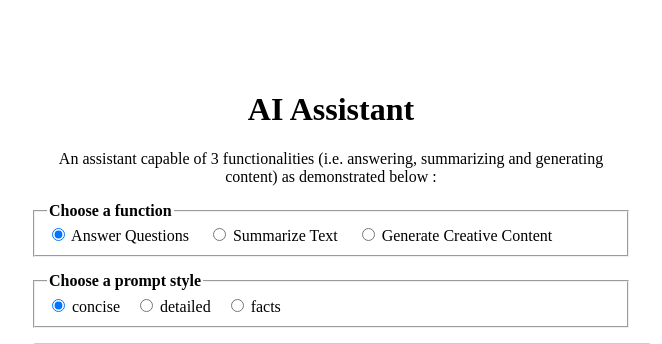
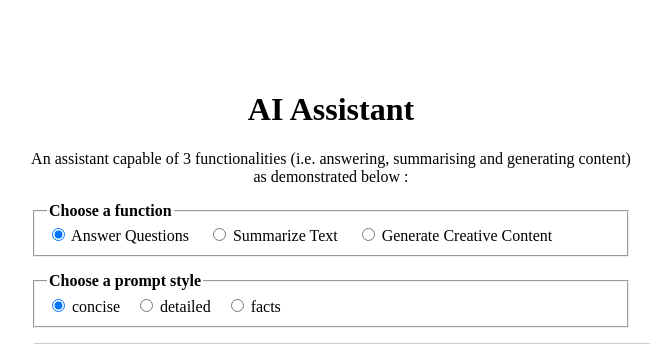
Before and after one commit to ronitkumar77tech/ai_assistant_july26, a Flask app: page / in a window 1280 px wide. Shown: the top 344 px of the page, without its empty margins (309-971 px from the left). Run offline with Flask 3, Linux system fonts and the light colour scheme.

Commit message:
Update index.html

```diff
--- a/templates/index.html
+++ b/templates/index.html
@@ -39,7 +39,7 @@
     </div>
     <div>
         <p style="text-align: center;">
-            An assistant capable of 3 functionalities (i.e. answering, summarizing and generating content) as demonstrated below :
+            An assistant capable of 3 functionalities (i.e. answering, summarising and generating content) as demonstrated below :
         </p>
     </div>
     <fieldset>
```
